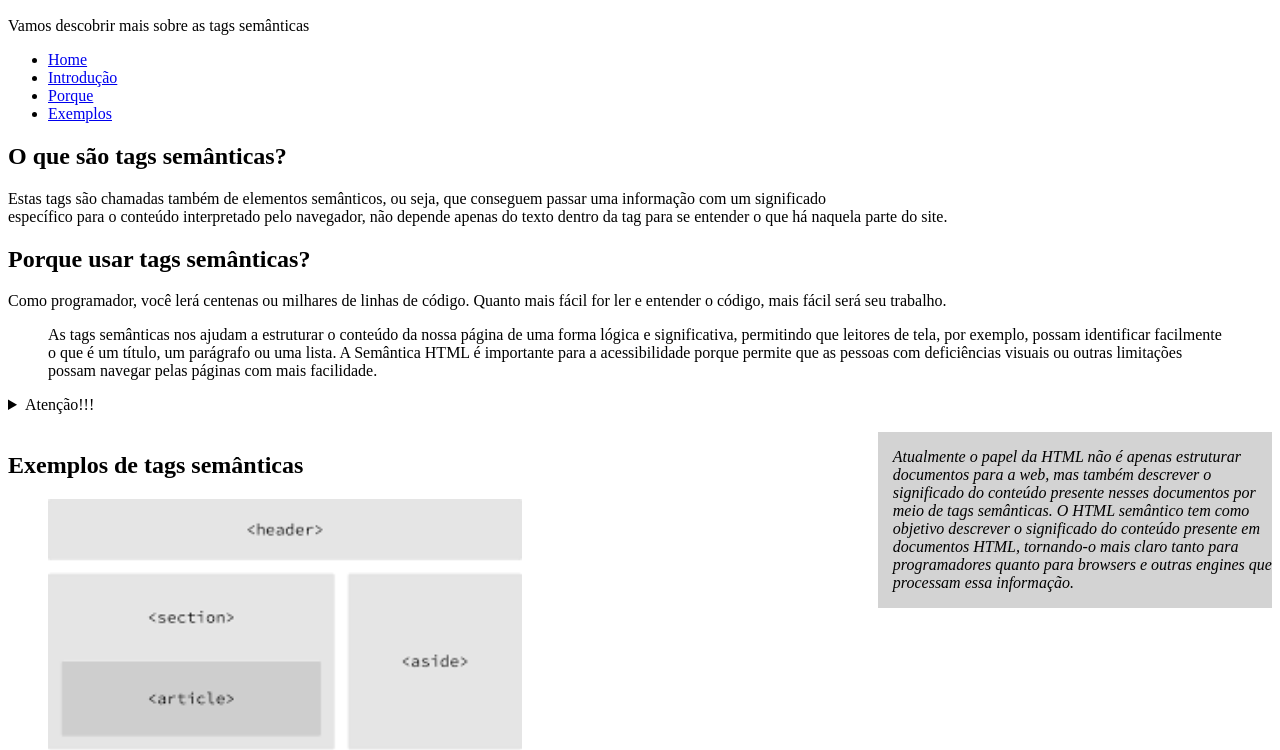
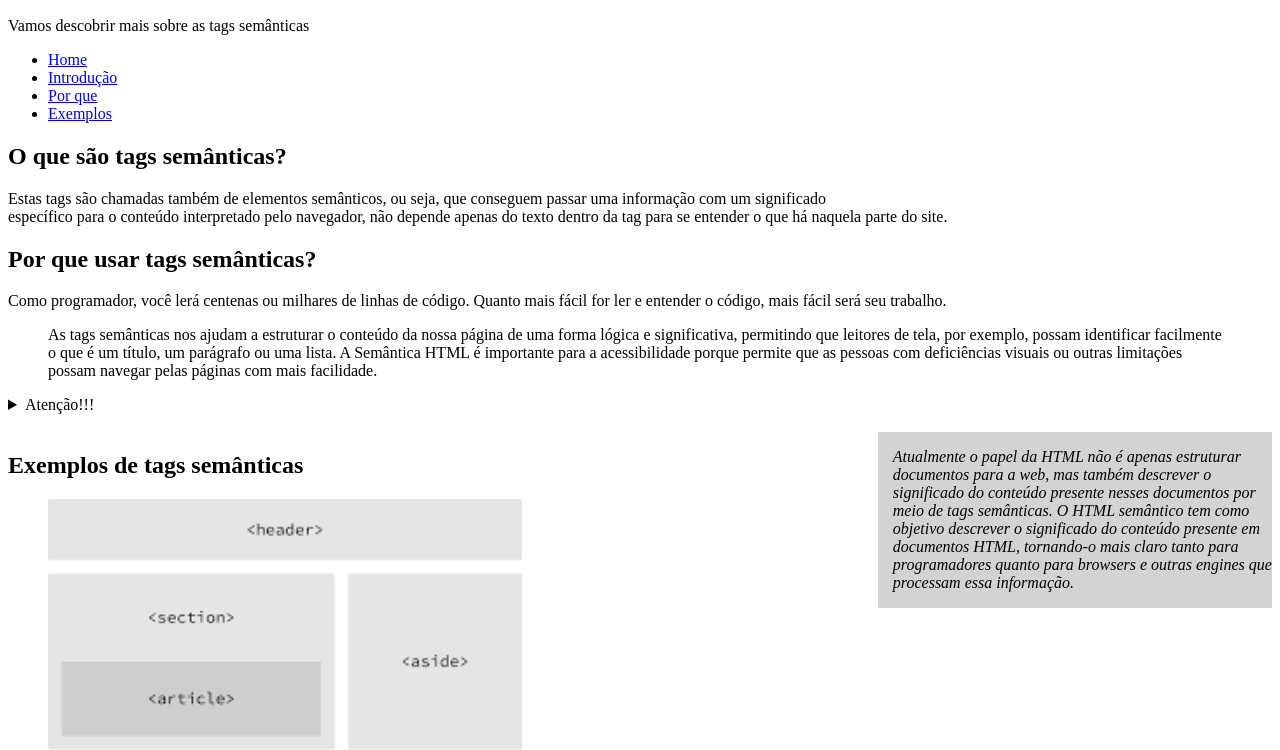
Before and after one commit to KauanZein/html-semantico, a plain HTML site: page index.html in a window 1280 px wide. Shown: the part 50-800 px from the top of the page. Drawn offline with Linux system fonts and the light colour scheme.

Commit message:
codigos refaturados

```diff
--- a/index.html
+++ b/index.html
@@ -22,7 +22,7 @@
                     <a href="#introducao">Introdução</a>
                 </li>
                 <li>
-                    <a href="#porque">Porque</a>
+                    <a href="#porque">Por que</a>
                 </li>
                 <li>
                     <a href="#exemplos">Exemplos</a>
@@ -43,7 +43,7 @@
         </section>
 
         <section id="porque">
-            <h2>Porque usar tags semânticas?</h2>
+            <h2>Por que usar tags semânticas?</h2>
             <p>Como programador, você lerá centenas ou milhares de linhas de código.
                 Quanto mais fácil for ler e entender o código, mais fácil será seu trabalho.</p>
 
```
